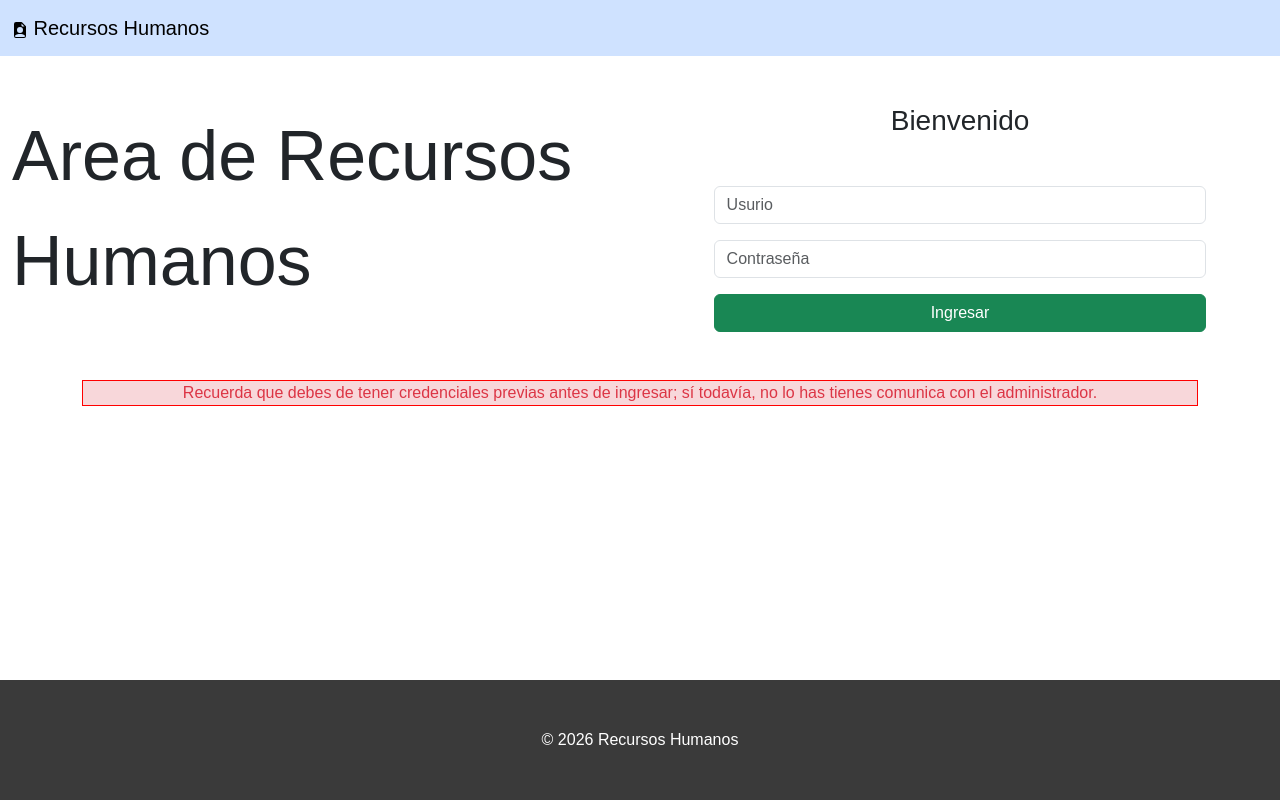
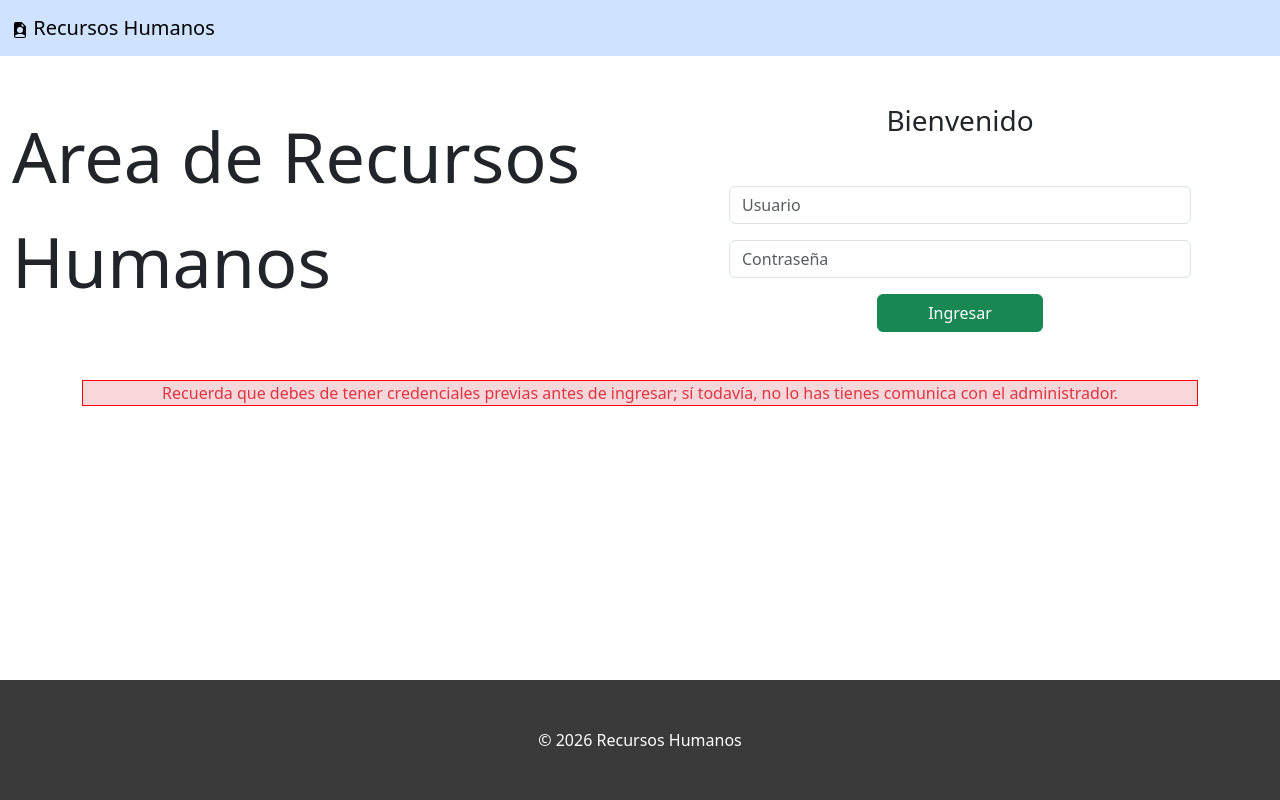
Before and after one commit to pipejfdv/DjangoGestionUniversitaria, a Django app: page /rrhh/home/ in a window 1280 px wide. Run offline with Django 5.2, Linux system fonts and the light colour scheme.

Commit message:
Se ajusta la base de datos y se crean archivos estaticos para css y js

```diff
--- /dev/null
+++ b/RecursosHumanos/static/recursosHumanos/CSS/styleIndex.css
@@ -0,0 +1,34 @@
+body {
+    font-family: fantasy;
+}
+
+.banner {
+    font-size: 70px;
+}
+
+.alinear-items {
+    margin-left: auto;
+    margin-right: auto;
+    text-align: center;
+}
+
+#inicioBoton {
+    padding-left: 50px;
+    padding-right: 50px;
+}
+
+
+.texto {
+    text-align: center;
+    border: solid 1px red;
+    position: relative;
+    margin-top: auto;
+}
+
+.footer {
+    position: fixed;
+    bottom: 0;
+    background-color: rgb(58, 58, 58);
+    width: 100%;
+    color: #ffffff;
+}
--- /dev/null
+++ b/RecursosHumanos/static/recursosHumanos/JS/Index.js
@@ -0,0 +1,3 @@
+function alerta(){
+    alert("hola")
+}
--- a/RecursosHumanos/templates/Index.html
+++ b/RecursosHumanos/templates/Index.html
@@ -1,47 +1,15 @@
+{% load static %}
 <!DOCTYPE html>
 <html lang="en">
 
 <head>
     <meta charset="UTF-8">
     <meta name="viewport" content="width=device-width, initial-scale=1.0">
+    <link rel="stylesheet" href="{% static 'recursosHumanos/CSS/styleIndex.css' %}">
     <link href="https://cdn.jsdelivr.net/npm/bootstrap@5.3.8/dist/css/bootstrap.min.css" rel="stylesheet"
         integrity="sha384-sRIl4kxILFvY47J16cr9ZwB07vP4J8+LH7qKQnuqkuIAvNWLzeN8tE5YBujZqJLB" crossorigin="anonymous">
     <title>Index RH</title>
 </head>
-<style>
-    body {
-        font-family: fantasy;
-    }
-
-    .banner {
-        font-size: 70px;
-    }
-
-    .alinear-items {
-        display: flex;
-        justify-content: center;
-        align-items: center;
-    }
-
-    .size-inputs {
-        width: 80%;
-        margin-left: auto;
-        margin-right: auto;
-    }
-    .texto{
-        text-align: center;
-        border: solid 1px red;
-        position: relative;
-        margin-top: auto;
-    }
-    .footer{
-        position: fixed;
-        bottom: 0;
-        background-color: rgb(58, 58, 58);
-        width: 100%;
-        color: #ffffff;
-    }
-</style>
 
 <body>
     <nav class="navbar bg-primary-subtle">
@@ -64,17 +32,15 @@
                 </div>
             </div>
             <div class="col-md-6 col-sm-12 mt-5">
-                <div class="contenedor-login">
-                    <h3 class="mb-5 alinear-items">Bienvenido</h3>
-                    <div class="input-group mb-3 size-inputs">
-                        <input type="text" class="form-control" placeholder="Usurio" aria-label="Username"
-                            aria-describedby="basic-addon1">
-                    </div>
-                    <div class="input-group mb-3 size-inputs">
-                        <input type="password" class="form-control" placeholder="Contraseña" aria-label="Username"
-                            aria-describedby="basic-addon1">
-                    </div>
-                    <button type="button" class="btn btn-success alinear-items size-inputs">Ingresar</button>
+
+                <h3 class="mb-5 alinear-items">Bienvenido</h3>
+
+                <div class="d-flex flex-column align-items-center">
+                    <input type="text" class="form-control mb-3 w-75" placeholder="Usuario">
+                    <input type="password" class="form-control mb-3 w-75" placeholder="Contraseña">
+                </div>
+                <div class="d-flex justify-content-center">
+                    <button type="button" class="btn btn-success alinear-items" id="inicioBoton">Ingresar</button>
                 </div>
             </div>
         </div>
```
Also changed, not shown: RecursosHumanos/models.py (+22 -23 lines), RecursosHumanos/templates/paginas/lista-empleados.html (+5 -3 lines), RecursosHumanos/migrations/0001_initial.py, RecursosHumanos/migrations/0002_alter_contrato_empleado_alter_nomina_empleado.py (deleted), RecursosHumanos/migrations/0003_alter_empleado_id.py (deleted), RecursosHumanos/templates/primaryLaout.html (added), RecursosHumanos/views.py (line endings or trailing spaces).
